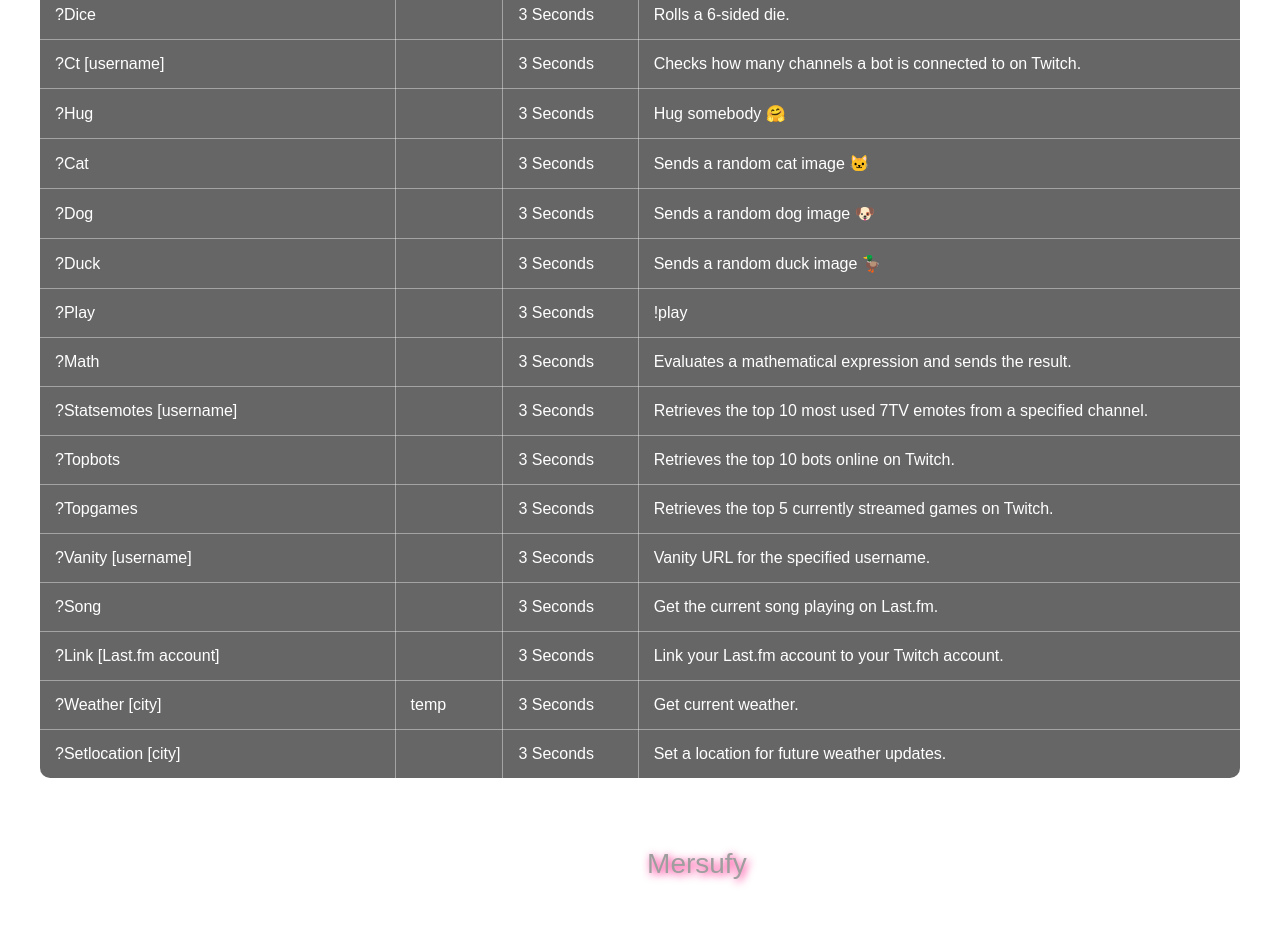
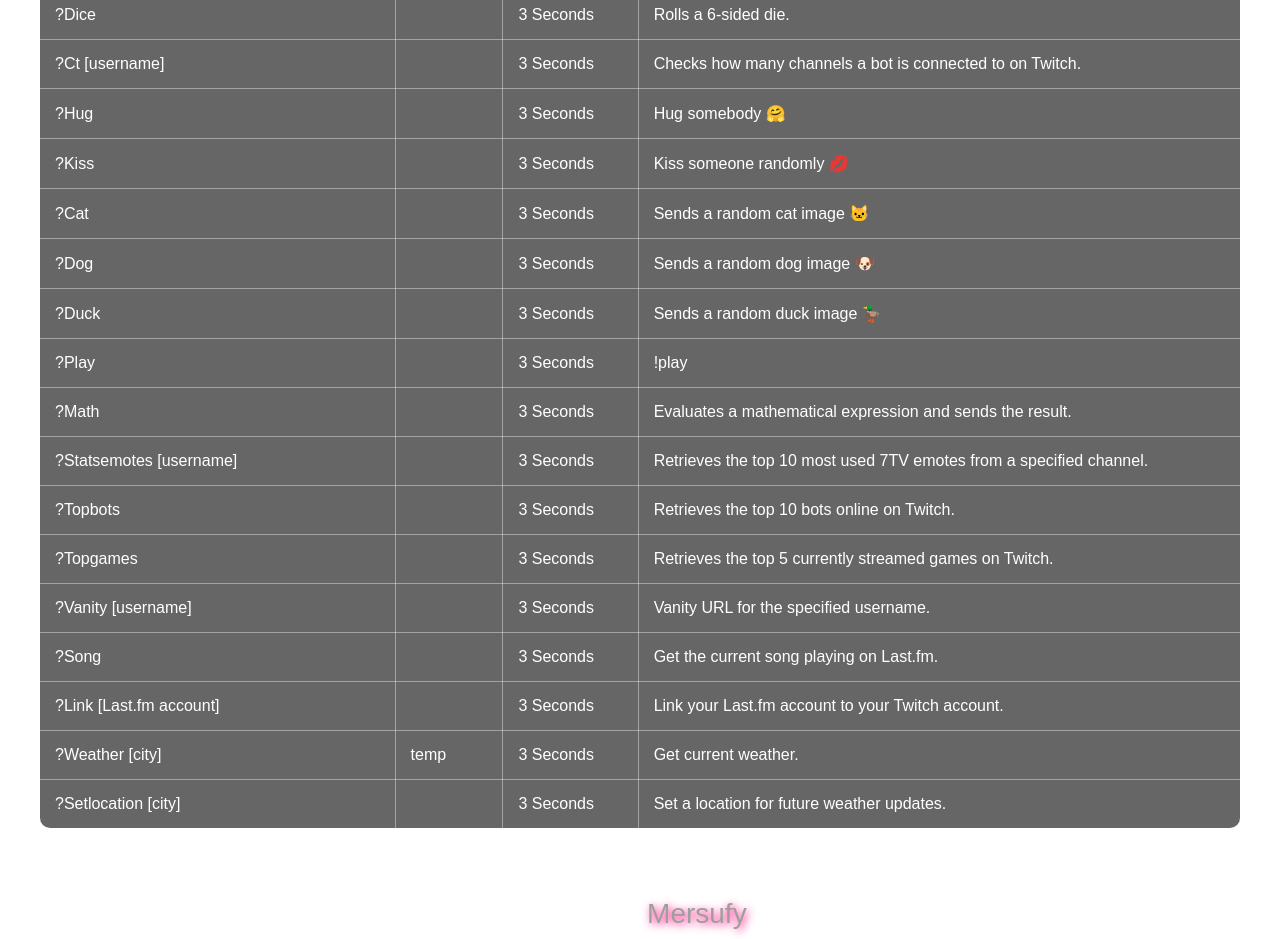
Before and after one commit to Mersufy/Mersufy.github.io, a plain HTML site: page index.html in a window 1280 px wide. Shown: the part 2700-3639 px from the top of the page. Drawn offline with Linux system fonts and the light colour scheme; grey boxes are pictures that could not be loaded.

Commit message:
Update index.html

```diff
--- a/index.html
+++ b/index.html
@@ -493,6 +493,12 @@
 						<td>Hug somebody 🤗</td>
 					</tr>
 					<tr>
+						<td>?Kiss</td>
+						<td></td>
+						<td>3 Seconds</td>
+						<td>Kiss someone randomly 💋</td>
+					</tr>
+					<tr>
 						<td>?Cat</td>
 						<td></td>
 						<td>3 Seconds</td>
```
